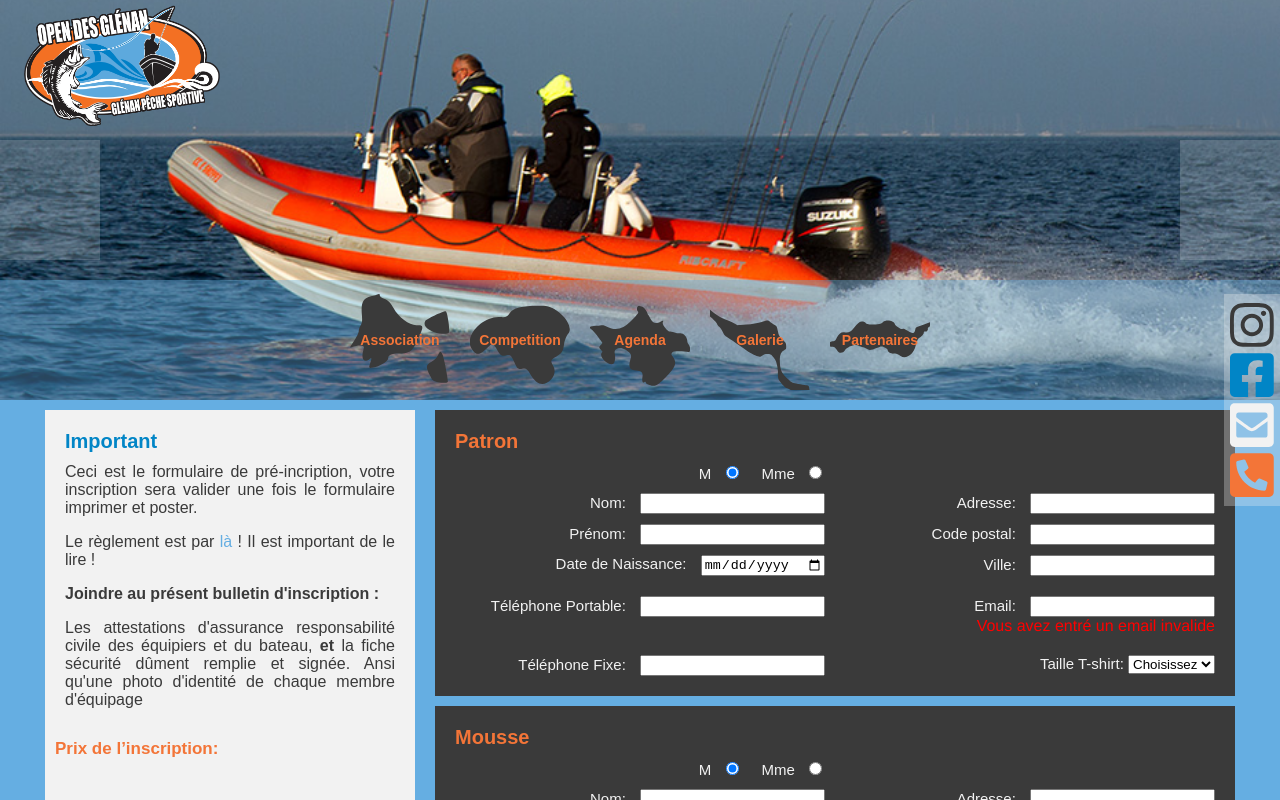
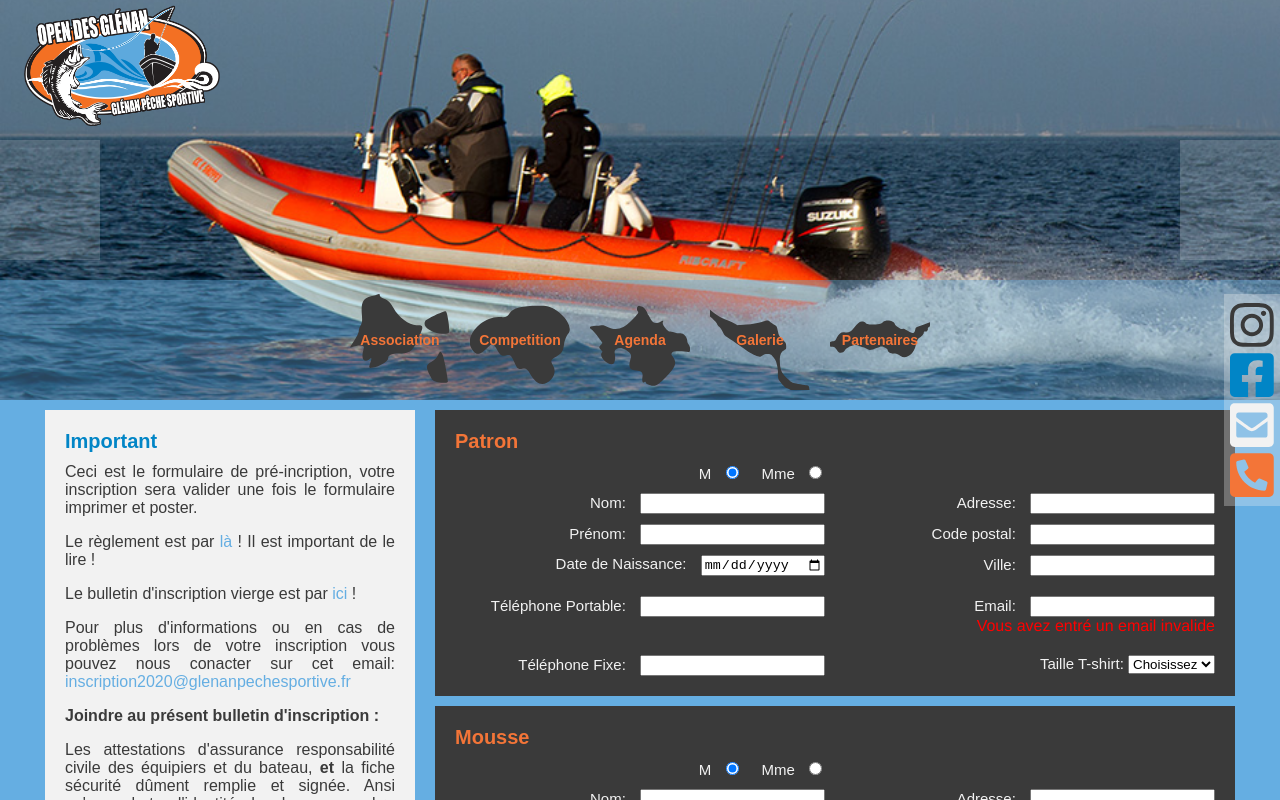
Before and after one commit to mkervabo/GlenanPecheSportive, a Vue app: page /subscription in a window 1280 px wide. Shown: the top 800 px of the page. Built offline with nearby package versions, Linux system fonts and the light colour scheme.

Commit message:
add pdf inscription and mail inscription

```diff
--- a/src/views/Subscription.vue
+++ b/src/views/Subscription.vue
@@ -13,12 +13,24 @@
             >
             ! Il est important de le lire !
           </p>
+          <p class="contest-content">
+            Le bulletin d'inscription vierge est par
+            <a class="link" href="/contest/inscription-2020.pdf">ici</a>
+            !
+          </p>
+          <p class="contest-content">
+            Pour plus d'informations ou en cas de problèmes lors de votre
+            inscription vous pouvez nous conacter sur cet email:
+            <a class="link" href="mailto:inscription2020@glenanpechesportive.fr"
+              >inscription2020@glenanpechesportive.fr</a
+            >
+          </p>
           <p class="font">Joindre au présent bulletin d'inscription :</p>
           <p>
             Les attestations d'assurance responsabilité civile des équipiers et
-            du bateau, <span class="font">et</span> la fiche sécurité dûment
-            remplie et signée. Ansi qu'une photo d'identité de chaque membre
-            d'équipage
+            du bateau,
+            <span class="font">et</span> la fiche sécurité dûment remplie et
+            signée. Ansi qu'une photo d'identité de chaque membre d'équipage
           </p>
         </div>
         <h2 class="subscription-title2 orange">Prix de l’inscription:</h2>
```
